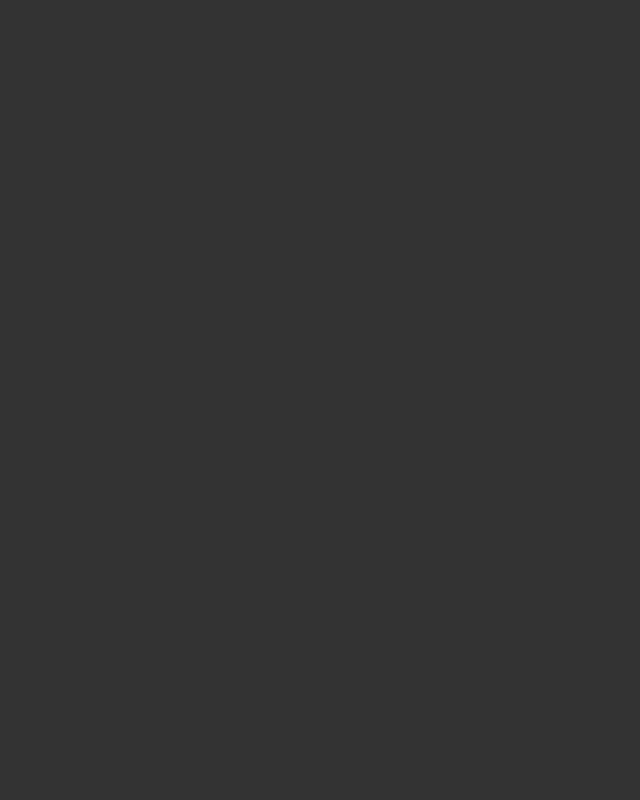
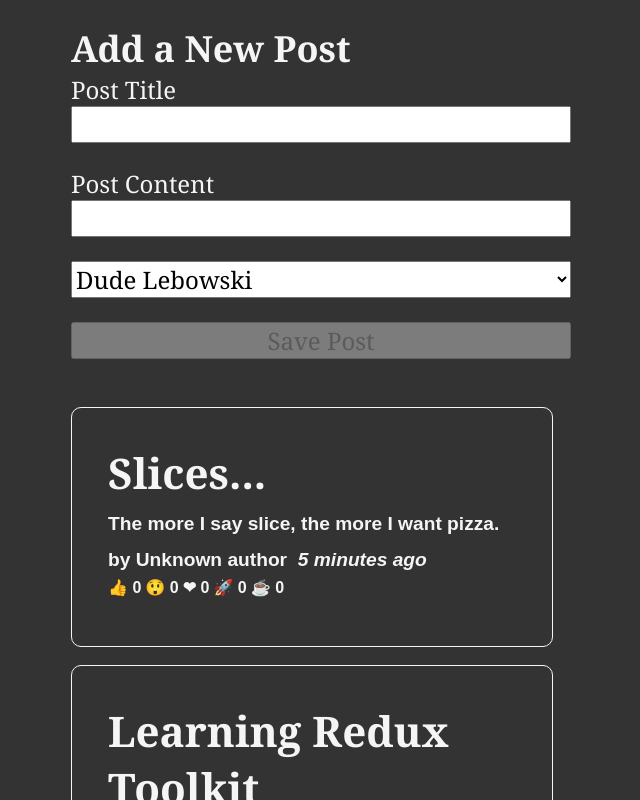
Before and after one commit to dacosio/redux-lesson, a React (Create React App) app: page / in a window 1280 px wide. Shown: the top 800 px of the page, without its empty margins (319-959 px from the left). Built offline with nearby package versions, Linux system fonts and the light colour scheme.

Commit message:
redux workflow blog

```diff
--- a/package.json
+++ b/package.json
@@ -7,6 +7,7 @@
     "@testing-library/jest-dom": "^5.16.5",
     "@testing-library/react": "^13.4.0",
     "@testing-library/user-event": "^13.5.0",
+    "date-fns": "^2.29.3",
     "react": "^18.2.0",
     "react-dom": "^18.2.0",
     "react-redux": "^8.0.5",
--- a/src/App.js
+++ b/src/App.js
@@ -1,5 +1,13 @@
+import AddPostForm from "./features/posts/AddPostForm";
+import PostList from "./features/posts/PostList";
+
 function App() {
-  return <main className="App"></main>;
+  return (
+    <main className="App">
+      <AddPostForm />
+      <PostList />
+    </main>
+  );
 }
 
 export default App;
--- a/src/app/store.js
+++ b/src/app/store.js
@@ -1,5 +1,7 @@
 import { configureStore } from "@reduxjs/toolkit";
+import postsReducer from "../features/posts/postsSlice";
+import usersReducer from "../features/users/usersSlice";
 
 export const store = configureStore({
-  reducer: {},
+  reducer: { posts: postsReducer, users: usersReducer },
 });
--- /dev/null
+++ b/src/features/posts/AddPostForm.js
@@ -0,0 +1,65 @@
+import React, { useState } from "react";
+import { useDispatch, useSelector } from "react-redux";
+import { postAdded } from "./postsSlice";
+import { selectAllUsers } from "../users/usersSlice";
+
+const AddPostForm = () => {
+  const [title, setTitle] = useState("");
+  const [content, setContent] = useState("");
+  const [userId, setUserId] = useState("");
+
+  const onTitleChanged = (e) => setTitle(e.target.value);
+  const onContentChanged = (e) => setContent(e.target.value);
+  const onAuthorChanged = (e) => setUserId(e.target.value);
+  const users = useSelector(selectAllUsers);
+
+  const dispatch = useDispatch();
+  const handleSubmit = (e) => {
+    e.preventDefault();
+    if (title && content) {
+      dispatch(postAdded(title, content, userId));
+    }
+    setTitle("");
+    setContent("");
+  };
+
+  const canSave = Boolean(title) && Boolean(content) && Boolean(userId);
+
+  const usersOptions = users.map((user) => (
+    <option key={user.id} value={user.id}>
+      {user.name}
+    </option>
+  ));
+  return (
+    <section>
+      <h2>Add a New Post</h2>
+      <form onSubmit={handleSubmit}>
+        <label htmlFor="postTitle">Post Title</label>
+        <input
+          type="text"
+          id="postTitle"
+          name="postTitle"
+          value={title}
+          onChange={onTitleChanged}
+        />
+        <label htmlFor="postContent">Post Content</label>
+        <input
+          type="text"
+          id="postContent"
+          name="postContent"
+          value={content}
+          onChange={onContentChanged}
+        />
+        <select id="postAuthor" value={userId} onChange={onAuthorChanged}>
+          {usersOptions}
+        </select>
+
+        <button disabled={!canSave} type="submit">
+          Save Post
+        </button>
+      </form>
+    </section>
+  );
+};
+
+export default AddPostForm;
--- /dev/null
+++ b/src/features/posts/PostAuthor.js
@@ -0,0 +1,10 @@
+import { useSelector } from "react-redux";
+import { selectAllUsers } from "../users/usersSlice";
+
+const PostAuthor = ({ userId }) => {
+  const users = useSelector(selectAllUsers);
+  const author = users.find((user) => user.id === userId);
+  return <span>by {author ? author.name : "Unknown author"}</span>;
+};
+
+export default PostAuthor;
--- /dev/null
+++ b/src/features/posts/PostList.js
@@ -0,0 +1,32 @@
+import { useSelector } from "react-redux";
+import { selectAllPosts } from "./postsSlice";
+import PostAuthor from "./PostAuthor";
+import TimeAgo from "./TimeAgo";
+import ReactionButtons from "./ReactionButtons";
+
+const PostList = () => {
+  const posts = useSelector(selectAllPosts);
+  const orderedPosts = posts
+    .slice()
+    .sort((a, b) => b.date.localeCompare(a.date));
+
+  const renderedPosts = orderedPosts.map((post) => (
+    <article key={post.id}>
+      <h3>{post.title}</h3>
+      <p>{post.content.substring(0, 100)}</p>
+      <p classNam="postCredit">
+        <PostAuthor userId={post.userId} />
+        <TimeAgo timeStamp={post.date} />
+        <ReactionButtons post={post} />
+      </p>
+    </article>
+  ));
+
+  return (
+    <section>
+      <h2>{renderedPosts}</h2>
+    </section>
+  );
+};
+
+export default PostList;
--- /dev/null
+++ b/src/features/posts/ReactionButtons.js
@@ -0,0 +1,33 @@
+import { useDispatch } from "react-redux";
+import { reactionAdded } from "./postsSlice";
+
+const reactionEmoji = {
+  thumbsUp: "👍",
+  wow: "😲",
+  heart: "❤",
+  rocket: "🚀",
+  coffee: "☕",
+};
+
+const ReactionButtons = ({ post }) => {
+  const dispatch = useDispatch();
+
+  const reactionButtons = Object.entries(reactionEmoji).map(([key, val]) => {
+    return (
+      <button
+        key={key}
+        type="button"
+        className="reactionButton"
+        onClick={() =>
+          dispatch(reactionAdded({ postId: post.id, reaction: key }))
+        }
+      >
+        {val} {post.reactions[key]}
+      </button>
+    );
+  });
+
+  return <div>{reactionButtons}</div>;
+};
+
+export default ReactionButtons;
--- /dev/null
+++ b/src/features/posts/TimeAgo.js
@@ -0,0 +1,17 @@
+import { parseISO, formatDistanceToNow } from "date-fns";
+
+const TimeAgo = ({ timeStamp }) => {
+  let timeAgo = "";
+  if (timeStamp) {
+    const date = parseISO(timeStamp);
+    const timePeriod = formatDistanceToNow(date);
+    timeAgo = `${timePeriod} ago`;
+  }
+  return (
+    <span title={timeStamp}>
+      &nbsp; <i>{timeAgo}</i>
+    </span>
+  );
+};
+
+export default TimeAgo;
--- /dev/null
+++ b/src/features/posts/postsSlice.js
@@ -0,0 +1,77 @@
+import { createSlice, nanoid } from "@reduxjs/toolkit";
+import { sub } from "date-fns";
+
+const date = (arg) => {
+  return sub(new Date(), { minutes: arg }).toISOString();
+};
+
+const initialState = [
+  {
+    id: "1",
+    title: "Learning Redux Toolkit",
+    content: "I've heard good things.",
+    date: date(10),
+    reactions: {
+      thumbsUp: 0,
+      wow: 0,
+      heart: 0,
+      rocket: 0,
+      coffee: 0,
+    },
+  },
+  {
+    id: "2",
+    title: "Slices...",
+    content: "The more I say slice, the more I want pizza.",
+    date: date(5),
+    reactions: {
+      thumbsUp: 0,
+      wow: 0,
+      heart: 0,
+      rocket: 0,
+      coffee: 0,
+    },
+  },
+];
+
+const postsSlice = createSlice({
+  name: "posts",
+  initialState,
+  reducers: {
+    postAdded: {
+      reducer(state, action) {
+        state.push(action.payload); // it is okay to use push inside a createSlice, otherwise, use spread operator to manage the state
+      },
+      prepare(title, content, userId) {
+        return {
+          payload: {
+            id: nanoid,
+            title,
+            content,
+            date: new Date().toISOString(),
+            userId,
+            reactions: {
+              thumbsUp: 0,
+              wow: 0,
+              heart: 0,
+              rocket: 0,
+              coffee: 0,
+            },
+          },
+        };
+      },
+    },
+    reactionAdded(state, action) {
+      const { postId, reaction } = action.payload;
+      const existingPost = state.find((post) => post.id === postId);
+      if (existingPost) {
+        existingPost.reactions[reaction]++;
+      }
+    },
+  },
+});
+
+export const selectAllPosts = (state) => state.posts;
+export const { postAdded, reactionAdded } = postsSlice.actions;
+
+export default postsSlice.reducer;
--- /dev/null
+++ b/src/features/users/usersSlice.js
@@ -0,0 +1,18 @@
+import { createSlice } from "@reduxjs/toolkit";
+
+const initialState = [
+  { id: "0", name: "Dude Lebowski" },
+  { id: "1", name: "Neil Young" },
+  { id: "2", name: "Dave Gray" },
+];
+
+const usersSlice = createSlice({
+  name: "users",
+  initialState,
+  reducers: {},
+});
+
+export const selectAllUsers = (state) => state.users;
+// export const {} = usersSlice.actions;
+
+export default usersSlice.reducer;
--- a/src/index.css
+++ b/src/index.css
@@ -67,3 +67,7 @@
   color: whitesmoke;
   font-size: 1rem;
 }
+
+button {
+  cursor: pointer;
+}
```
Also changed, not shown: 1 other file (tests, documents, lock files or other folders).
